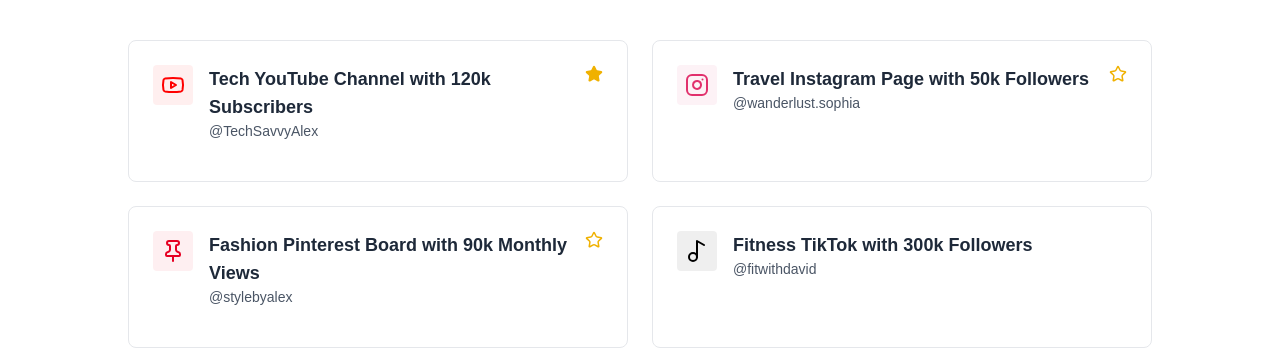
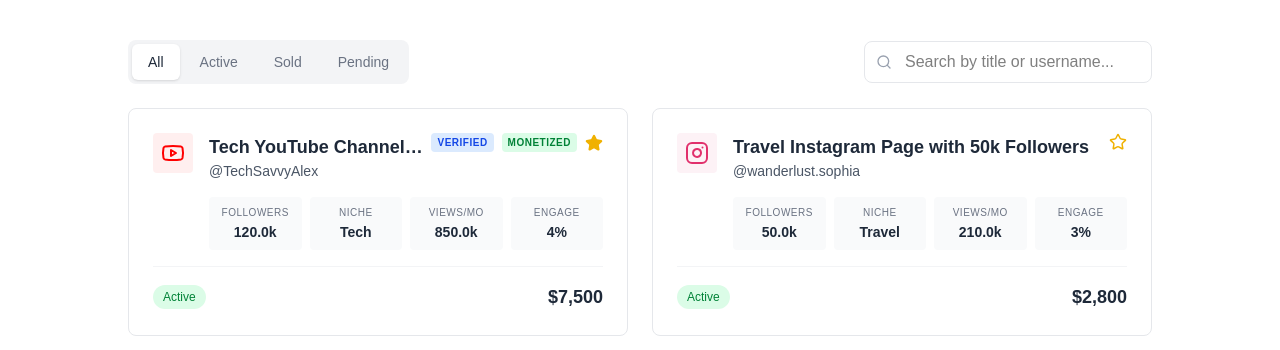
Before and after one commit to sagrikathakur/pern_socialmedia_marketplace, a React (Vite) app in the folder client/: page /my-listings in a window 1280 px wide. Shown: the part 470-820 px from the top of the page. Built offline with nearby package versions, Linux system fonts and the light colour scheme; no server answers; a web font is replaced by a local one.

Commit message:
listing details is done

```diff
--- a/client/src/App.jsx
+++ b/client/src/App.jsx
@@ -11,18 +11,18 @@
 import Loading from './pages/Loading'
 import Navbar from './Components/Navbar'
 import ChatBox from './Components/ChatBox'
+import Footer from './Components/Footer'
 
 const App = () => {
   const { pathname } = useLocation();
 
-
   return (
-    <div className="min-h-screen bg-white">
+    <div className="min-h-screen bg-white flex flex-col">
       <Toaster position="top-center" />
 
       {!pathname.includes('/admin') && <Navbar />}
 
-      <div className={!pathname.includes('/admin') && pathname !== '/' ? 'pt-24' : ''}>
+      <div className={`flex-grow ${!pathname.includes('/admin') && pathname !== '/' ? 'pt-24' : ''}`}>
         <Routes>
           <Route path="/" element={<Home />} />
           <Route path="/marketplace" element={<Marketplace />} />
@@ -36,6 +36,8 @@
         </Routes>
         <ChatBox />
       </div>
+
+      {!pathname.includes('/admin') && <Footer />}
     </div>
   )
 }
--- a/client/src/pages/ListingDetails.jsx
+++ b/client/src/pages/ListingDetails.jsx
@@ -346,13 +346,6 @@
       </div>
 
 
-
-      {/* footer */}
-      <div className='bg-white border-t border-gray-200 p-4 text-center mt-28 '>
-        <p className='text-sm text-gray-500'> 2026<span className='text-indigo-600'>sagrika</span> All Rights Reserved</p>
-      </div>
-
-
     </div>
   ) : (
     <div className='h-screen flex justify-center items-center'>
--- a/client/src/pages/MyListings.jsx
+++ b/client/src/pages/MyListings.jsx
@@ -1,4 +1,5 @@
-import { ArrowDownCircleIcon, CheckCircle, CoinsIcon, DollarSign, Eye, Plus, PlusIcon, StarIcon, TrendingUp, WalletIcon } from 'lucide-react'
+import { ArrowDownCircleIcon, CheckCircle, CoinsIcon, DollarSign, Eye, Plus, PlusIcon, StarIcon, TrendingUp, WalletIcon, Search } from 'lucide-react'
+import { useState } from 'react'
 import { useSelector } from 'react-redux'
 import { useNavigate } from 'react-router-dom'
 import StatsCard from '../Components/StatsCard'
@@ -10,9 +11,19 @@
   const currency = import.meta.env.VITE_CURRENCY || '$'
   const navigate = useNavigate()
 
+  const [searchTerm, setSearchTerm] = useState('')
+  const [statusFilter, setStatusFilter] = useState('all')
+
   const totalValue = userListings.reduce((sum, listing) => sum + (listing.price || 0), 0);
   const activeListings = userListings.filter((listing) => listing.status === 'active').length;
   const soldListings = userListings.filter((listing) => listing.status === 'sold').length;
+
+  const filteredListings = userListings.filter(listing => {
+    const matchesSearch = listing.title.toLowerCase().includes(searchTerm.toLowerCase()) ||
+                          listing.username.toLowerCase().includes(searchTerm.toLowerCase());
+    const matchesStatus = statusFilter === 'all' || listing.status === statusFilter;
+    return matchesSearch && matchesStatus;
+  });
 
 
 
@@ -124,78 +135,115 @@
 
       {/* listings */}
 
+      <div className='flex flex-col sm:flex-row justify-between items-center mb-6 gap-4'>
+        <div className='flex items-center gap-1 bg-gray-100 p-1 rounded-lg w-full sm:w-auto overflow-x-auto'>
+          {['all', 'active', 'sold', 'pending'].map((status) => (
+            <button
+              key={status}
+              onClick={() => setStatusFilter(status)}
+              className={`px-4 py-2 rounded-md text-sm font-medium capitalize transition-colors whitespace-nowrap flex-1 sm:flex-none ${
+                statusFilter === status
+                  ? 'bg-white text-gray-800 shadow-sm'
+                  : 'text-gray-500 hover:text-gray-700'
+              }`}
+            >
+              {status}
+            </button>
+          ))}
+        </div>
+
+        <div className='relative w-full sm:w-72'>
+          <Search className='absolute left-3 top-1/2 -translate-y-1/2 text-gray-400 size-4' />
+          <input
+            type="text"
+            placeholder="Search by title or username..."
+            value={searchTerm}
+            onChange={(e) => setSearchTerm(e.target.value)}
+            className='w-full pl-10 pr-4 py-2 border border-gray-200 rounded-lg focus:outline-none focus:border-indigo-500 focus:ring-1 focus:ring-indigo-500'
+          />
+        </div>
+      </div>
 
       {
-        userListings.length === 0 ? (
-
+        filteredListings.length === 0 ? (
           <div className='bg-white rounded-lg border border-gray-200 p-16 text-center'>
             <div className='w-16 h-16 bg-gray-100 rounded-full flex items-center justify-center mx-auto mb-4'>
-              <PlusIcon className='w-8 h-8 text-gray-400' />
-
+              <Search className='w-8 h-8 text-gray-400' />
             </div>
-            <h3 className='text-xl font-medium text-gray-800 mb-2'> No listings yet</h3>
-            <p className='text-gray-600 mb-6'>start by creating your first listing</p>
-            <button onClick={() => navigate('/create-listing')}
-              className='bg-indigo-600 hover:bg-indigo-700 text-white px-6 py-2 rounded-lg font-medium'>Create First Listing</button>
+            <h3 className='text-xl font-medium text-gray-800 mb-2'> No listings found</h3>
+            <p className='text-gray-600 mb-6'>
+              {userListings.length === 0 ? "Start by creating your first listing" : "Try adjusting your search or filters"}
+            </p>
+            {userListings.length === 0 ? (
+              <button onClick={() => navigate('/create-listing')}
+                className='bg-indigo-600 hover:bg-indigo-700 text-white px-6 py-2 rounded-lg font-medium'>Create First Listing</button>
+            ) : (
+              <button onClick={() => {setSearchTerm(''); setStatusFilter('all')}}
+                className='bg-gray-100 hover:bg-gray-200 text-gray-800 px-6 py-2 rounded-lg font-medium'>Clear Filters</button>
+            )}
           </div>
         ) : (
           <div className='grid grid-cols-1 md:grid-cols-2 lg-grid-cols-3 gap-6 '>
-            {userListings.map((listing) => (
-              <div key={listing.id} className='bg-white rounded-lg border border-gray-200 hover:shadow-lg shadow-gray-200/70 transition-shadow'>
-                <div className='p-6'>
-                  <div className='flex items-start gap-4 justify-between mb-4 '>
+            {filteredListings.map((listing) => (
+              <div key={listing.id} className='bg-white rounded-lg border border-gray-200 hover:shadow-lg shadow-gray-200/70 transition-shadow flex flex-col'>
+                <div className='p-6 flex-1 flex flex-col'>
+                  <div className='flex items-start gap-4 justify-between mb-4'>
                     {platformIcons[listing.platform]}
 
                     <div className='flex-1'>
                       <div className='flex justify-between items-start'>
-                        <h3 className='text-lg font-semibold text-gray-800'>{listing.title}</h3>
+                        <h3 className='text-lg font-semibold text-gray-800 line-clamp-1'>{listing.title}</h3>
 
                         <div className='flex items-center gap-2'>
-                          {/*  featureed*/}
-                          <div>
-
-
-
-
-
-
-
-
-
-
-
-
-
-
-
-                          </div>
-                          {
-                            listing.status === 'active' && (
-                              <StarIcon size={18}
-                                className={`text-yellow-500 cursor-pointer ${listing.featured && 'fill-yellow-500'}`} />
-                            )
-                          }
-
-
+                          {listing.verified && <span className="bg-blue-100 text-blue-700 text-[10px] px-1.5 py-0.5 rounded font-bold uppercase tracking-wider">Verified</span>}
+                          {listing.monetized && <span className="bg-green-100 text-green-700 text-[10px] px-1.5 py-0.5 rounded font-bold uppercase tracking-wider">Monetized</span>}
+                          {listing.status === 'active' && (
+                            <StarIcon size={18} className={`text-yellow-500 cursor-pointer ${listing.featured && 'fill-yellow-500'}`} />
+                          )}
                         </div>
                       </div>
-
                       <p className='text-sm text-gray-600'><span>@{listing.username}</span></p>
 
-
-
-
-
-
-
-
-
+                      <div className='grid grid-cols-2 lg:grid-cols-4 gap-2 mt-4'>
+                        <div className='bg-gray-50 rounded p-2 text-center'>
+                          <p className='text-[10px] text-gray-500 mb-0.5 uppercase tracking-wider'>Followers</p>
+                          <p className='font-semibold text-gray-800 text-sm'>{listing.followers_count >= 1000 ? (listing.followers_count / 1000).toFixed(1) + 'k' : listing.followers_count}</p>
+                        </div>
+                        <div className='bg-gray-50 rounded p-2 text-center'>
+                          <p className='text-[10px] text-gray-500 mb-0.5 uppercase tracking-wider'>Niche</p>
+                          <p className='font-semibold text-gray-800 text-sm capitalize'>{listing.niche}</p>
+                        </div>
+                        <div className='bg-gray-50 rounded p-2 text-center'>
+                          <p className='text-[10px] text-gray-500 mb-0.5 uppercase tracking-wider'>Views/Mo</p>
+                          <p className='font-semibold text-gray-800 text-sm'>
+                            {listing.monthly_views >= 1000000
+                              ? (listing.monthly_views / 1000000).toFixed(1) + 'M'
+                              : listing.monthly_views >= 1000
+                                ? (listing.monthly_views / 1000).toFixed(1) + 'k'
+                                : listing.monthly_views}
+                          </p>
+                        </div>
+                        <div className='bg-gray-50 rounded p-2 text-center'>
+                          <p className='text-[10px] text-gray-500 mb-0.5 uppercase tracking-wider'>Engage</p>
+                          <p className='font-semibold text-gray-800 text-sm'>{listing.engagement_rate}%</p>
+                        </div>
+                      </div>
                     </div>
-
                   </div>
 
+                  <div className='border-t border-gray-100 pt-4 mt-auto flex items-center justify-between'>
+                    <div className='flex items-center gap-2'>
+                      <span className={`px-2.5 py-1 rounded-full text-xs font-medium capitalize ${listing.status === 'active' ? 'bg-green-100 text-green-700' : listing.status === 'sold' ? 'bg-indigo-100 text-indigo-700' : 'bg-yellow-100 text-yellow-700'}`}>
+                        {listing.status}
+                      </span>
+                    </div>
+                    <div className='flex items-center gap-4'>
+                      <span className='font-bold text-gray-800 text-lg'>
+                        {currency}{(listing.price || 0).toLocaleString()}
+                      </span>
+                    </div>
+                  </div>
                 </div>
-
               </div>
             ))}
 
```
Also changed, not shown: client/src/Components/Footer.jsx (+3 -41 lines).
